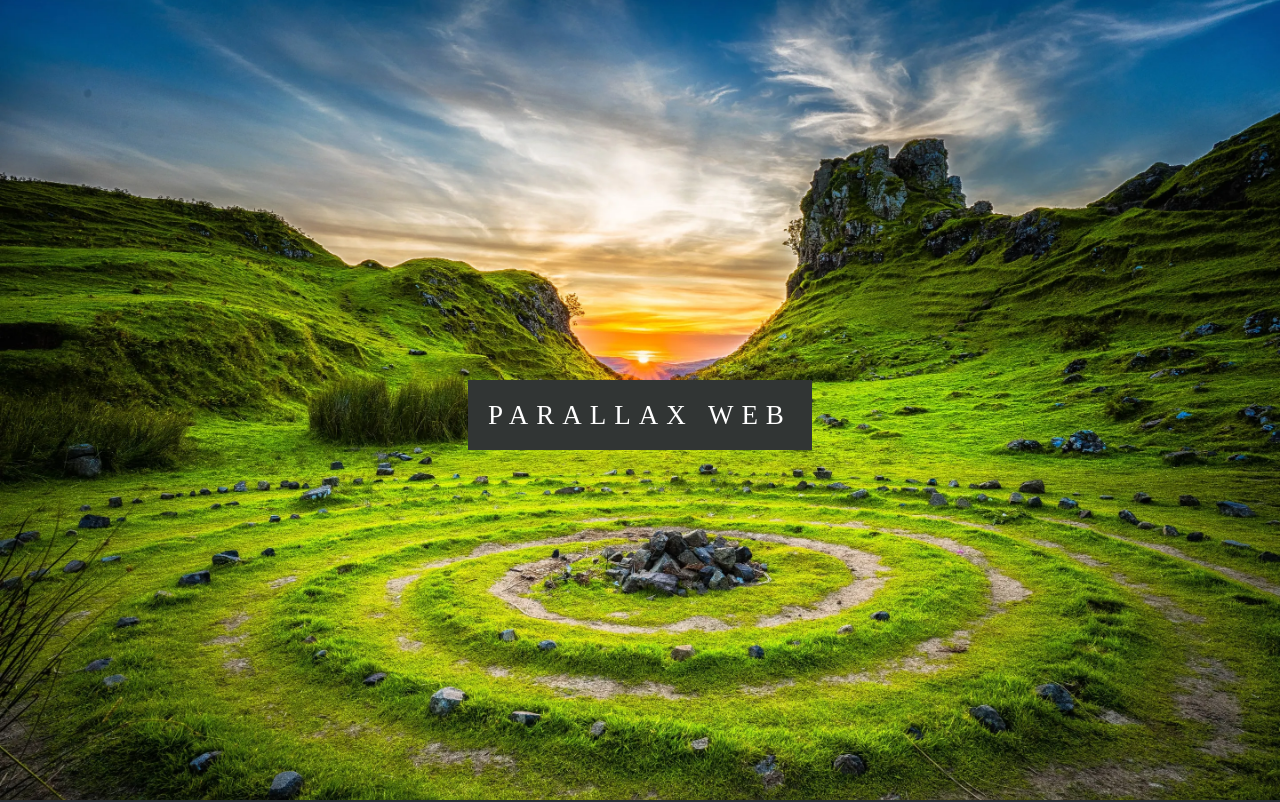
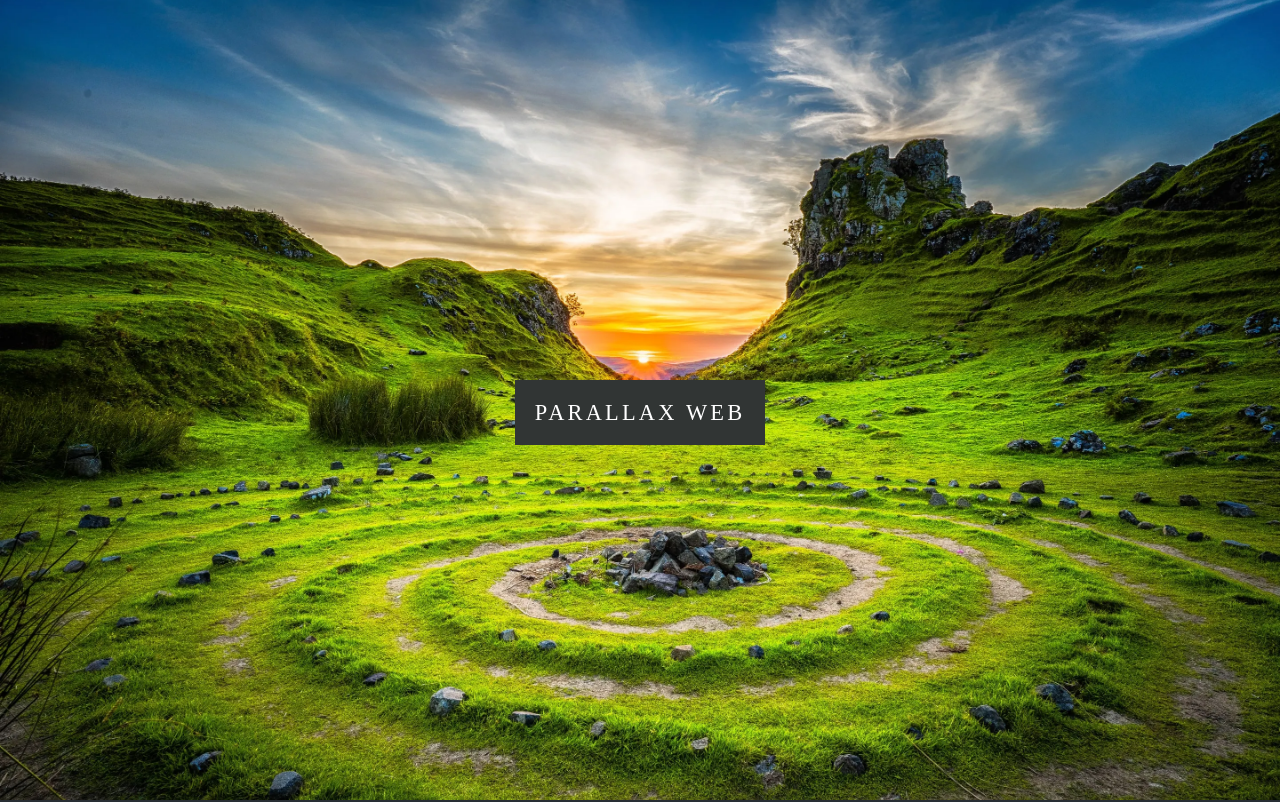
Before and after one commit to Prathviraj-Chauhan/Small-Html-Css-Project, a plain HTML site: page index.html in a window 1280 px wide. Shown: the top 802 px of the page. Drawn offline with Linux system fonts and the light colour scheme.

Commit message:
code renewed

```diff
--- a/style.css
+++ b/style.css
@@ -39,9 +39,8 @@ body{
     text-align: center;
     font-weight: 400;
     color: black;
-    letter-spacing: 8px;
-    font-size: 27px;
-
+    letter-spacing: 0.2rem;
+    font-size: 1.4rem;
 }
 .textbg{
     background-color: #313534;
```
